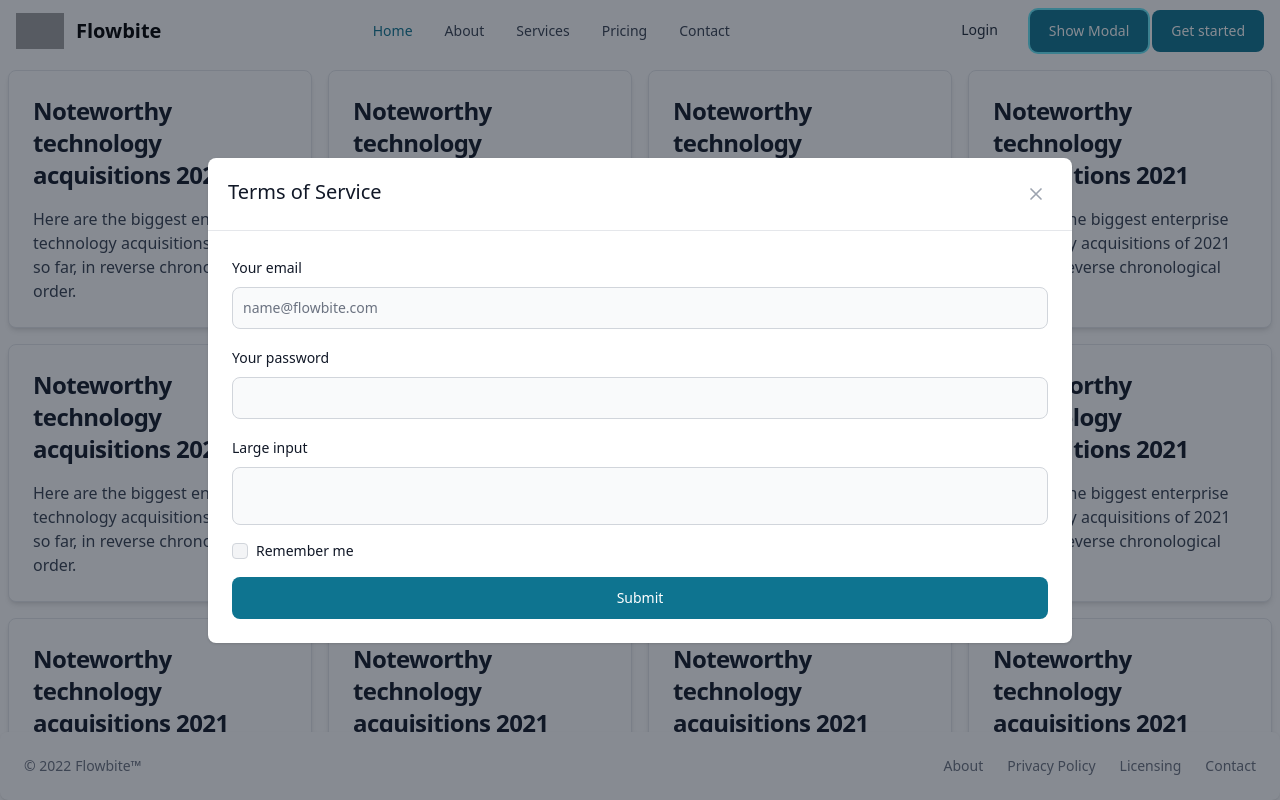
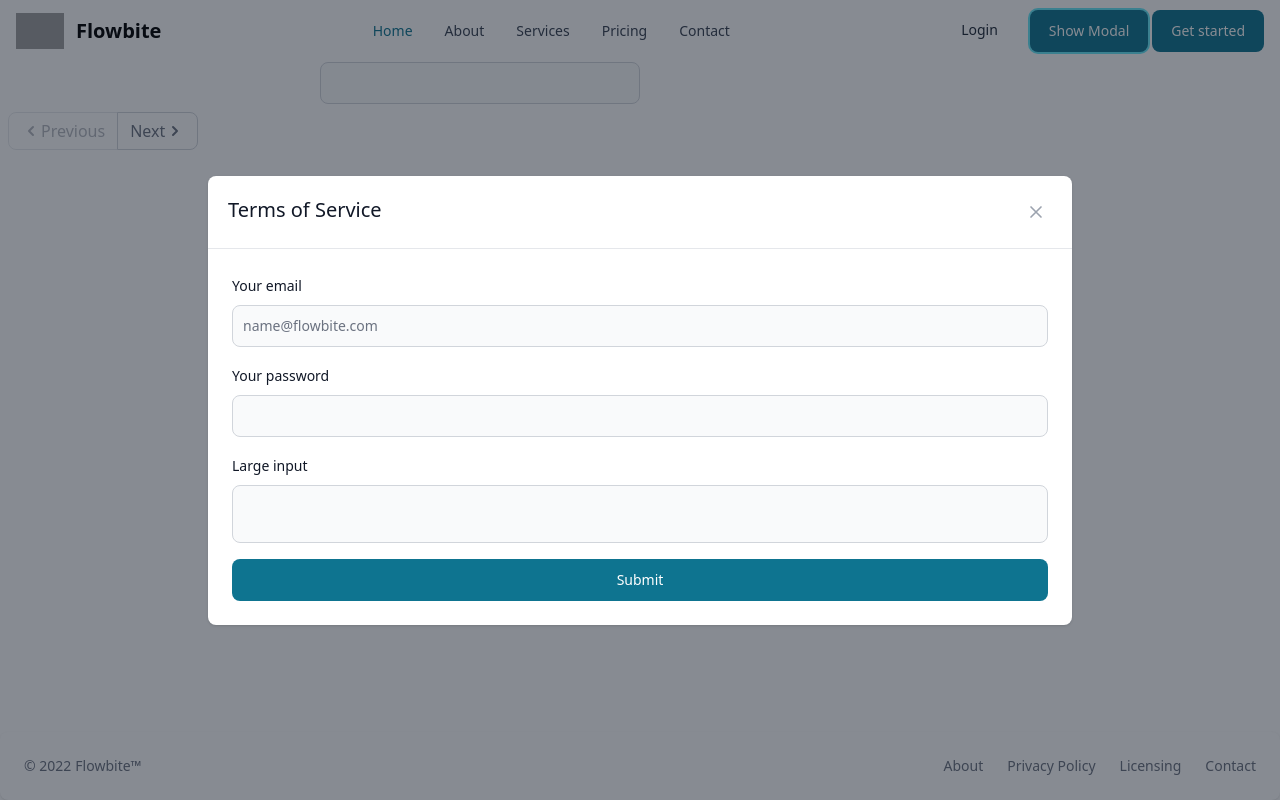
Before and after one commit to jacoyutorius/react-tailwind-flowbite, a React (Create React App) app: page / in a window 1280 px wide. Both pictures are taken after a click on the button "Show Modal". Shown: the top 800 px of the page. Built offline with nearby package versions, Linux system fonts and the light colour scheme; grey boxes are pictures that could not be loaded.

Commit message:
モーダル上の入力項目に値が入力できない問題を修正するため、モーダルとフォームを分離した

```diff
--- a/src/App.tsx
+++ b/src/App.tsx
@@ -1,14 +1,15 @@
 import React, { useState } from 'react';
 import './App.css';
-import { Card, Pagination } from "flowbite-react"
+import { Card, Pagination, TextInput } from "flowbite-react"
 
 import { NavbarComponent } from './components/Navbar';
-import { CreateFormComponent } from './components/CreateForm';
+// import { CreateFormComponent } from './components/CreateForm';
+import { ModalComponent } from './components/Modal';
 import { FooterComponent } from './components/Footer';
 
-function createCard() {
+function createCard(index: number) {
   return (
-    <div className="max-w-none p-2">
+    <div key={index} className="max-w-none p-2">
       <Card>
         <h5 className="text-2xl font-bold tracking-tight text-gray-900 dark:text-white">
           Noteworthy technology acquisitions 2021
@@ -22,16 +23,22 @@ function createCard() {
 }
 
 function Cards() {
-  return [1, 2, 3, 4, 5, 6, 7, 8, 9, 10, 11, 12, 13, 14, 15, 16, 17].map(v => createCard())
+  return [1, 2, 3, 4, 5, 6, 7, 8, 9, 10, 11, 12, 13, 14, 15, 16, 17].map((v, i) => createCard(i))
+}
+
+const initialFormState = {
+  content: ""
 }
 
 function App() {
   const [modalOpen, setModalOpen] = useState(false)
   const toggleModal = () => { setModalOpen(!modalOpen) }
 
+  const [formData, setFormData] = useState(initialFormState)
+
   return (
     <div className="App">
-      <CreateFormComponent
+      <ModalComponent
         modalOpen={ modalOpen }
         onClose={ toggleModal }
       />
@@ -39,7 +46,14 @@ function App() {
       <NavbarComponent onClick={ toggleModal } />
 
       <div className="grid grid-cols-1 md:grid-cols-3 lg:grid-cols-4">
-        {Cards()}
+        {/* {Cards()} */}
+
+        <label>{ formData.content }</label>
+        <TextInput type="text" value={formData.content} onChange={e => setFormData({
+          ...formData,
+          content: e.target.value
+        })}
+        />
       </div>
 
       <div className="grid grid-cols-1 mb-20 ml-2 md:grid-cols-3 lg:grid-cols-4">
--- a/src/components/CreateForm/CreateFormComponent.tsx
+++ b/src/components/CreateForm/CreateFormComponent.tsx
@@ -1,7 +1,27 @@
-import { Modal, Label, TextInput, Checkbox, Button } from "flowbite-react"
+import { useState } from "react"
+import { Label, TextInput, Button } from "flowbite-react"
 
-function ModalFormBody() {
+const initialFormState = {
+  email: '',
+  password: '',
+  content: ''
+}
+
+export const CreateFormComponent = (): JSX.Element => {
+  const [formData, setFormData] = useState(initialFormState)
+
+  const saveDataEvent = async (event: React.MouseEvent<HTMLElement>) => {
+    event.preventDefault()
+
+    if (!formData.email || !formData.password || !formData.content) return
+    console.log(formData)
+
+    alert("data saved")
+    setFormData(initialFormState)
+  }
+
   return (
+    <>
       <form className="flex flex-col gap-4">
         <div>
           <div className="mb-2 block">
@@ -15,6 +35,10 @@ function ModalFormBody() {
             type="email"
             placeholder="name@flowbite.com"
             required={true}
+            onChange={e => setFormData({
+              ...formData,
+              email: e.target.value
+            }) }
           />
         </div>
         <div>
@@ -28,6 +52,10 @@ function ModalFormBody() {
             id="password1"
             type="password"
             required={true}
+            onChange={e => setFormData({
+              ...formData,
+              "password": e.target.value
+            }) }
           />
         </div>
         <div>
@@ -41,37 +69,21 @@ function ModalFormBody() {
             id="large"
             type="text"
             sizing="lg"
+            value={ formData.content }
+            onChange={e => setFormData({
+              ...formData,
+              content: e.target.value
+            }) }
           />
         </div>
-      <div className="flex items-center gap-2">
+        {/* <div className="flex items-center gap-2">
           <Checkbox id="remember" />
           <Label htmlFor="remember">Remember me</Label>
-      </div>
-      <Button type="submit">
+        </div> */}
+        <Button type="submit" onClick={ saveDataEvent }>
           Submit
         </Button>
       </form>
+    </>
   )
 }
-
-export type CreateFormComponentProps = {
-  modalOpen: boolean,
-  onClose: () => void
-}
-
-export const CreateFormComponent = (props: CreateFormComponentProps): JSX.Element => {
-  return (
-    <Modal
-      show={ props.modalOpen }
-      onClose={ props.onClose }
-      size="4xl"
-    >
-      <Modal.Header>
-        Terms of Service
-      </Modal.Header>
-      <Modal.Body>
-        { ModalFormBody() }
-      </Modal.Body>
-    </Modal>
-  )
-}
--- /dev/null
+++ b/src/components/Modal/ModalComponent.tsx
@@ -0,0 +1,24 @@
+import { Modal } from "flowbite-react"
+import { CreateFormComponent } from "../CreateForm"
+
+export type ModalComponentProps = {
+  modalOpen: boolean,
+  onClose: () => void
+}
+
+export const ModalComponent = (props: ModalComponentProps): JSX.Element => {
+  return (
+    <Modal
+      show={ props.modalOpen }
+      onClose={ props.onClose }
+      size="4xl"
+    >
+      <Modal.Header>
+        Terms of Service
+      </Modal.Header>
+      <Modal.Body>
+        <CreateFormComponent />
+      </Modal.Body>
+    </Modal>
+  )
+}
--- /dev/null
+++ b/src/components/Modal/index.tsx
@@ -0,0 +1 @@
+export { ModalComponent } from "./ModalComponent"
```
Lines whose indentation alone changed are shown as unchanged.
